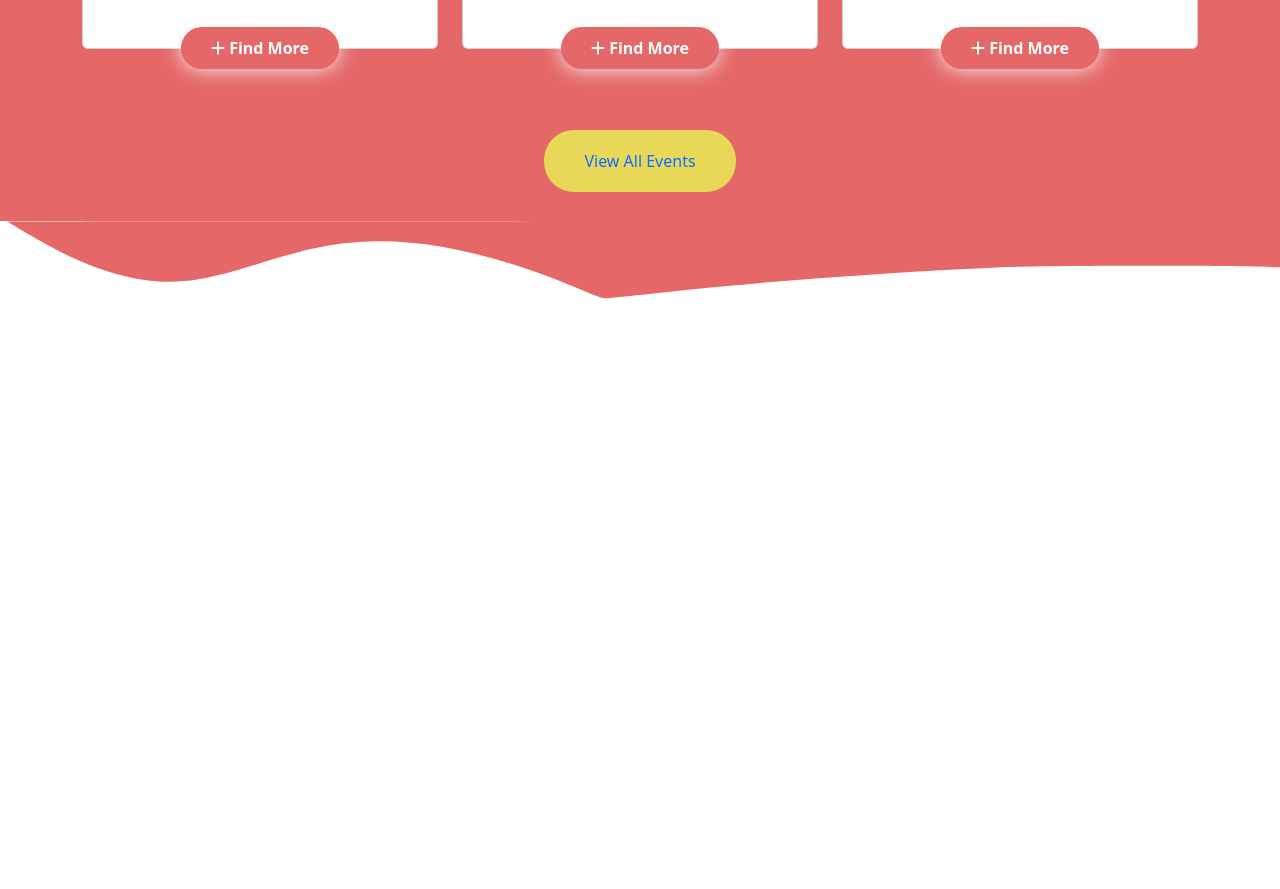
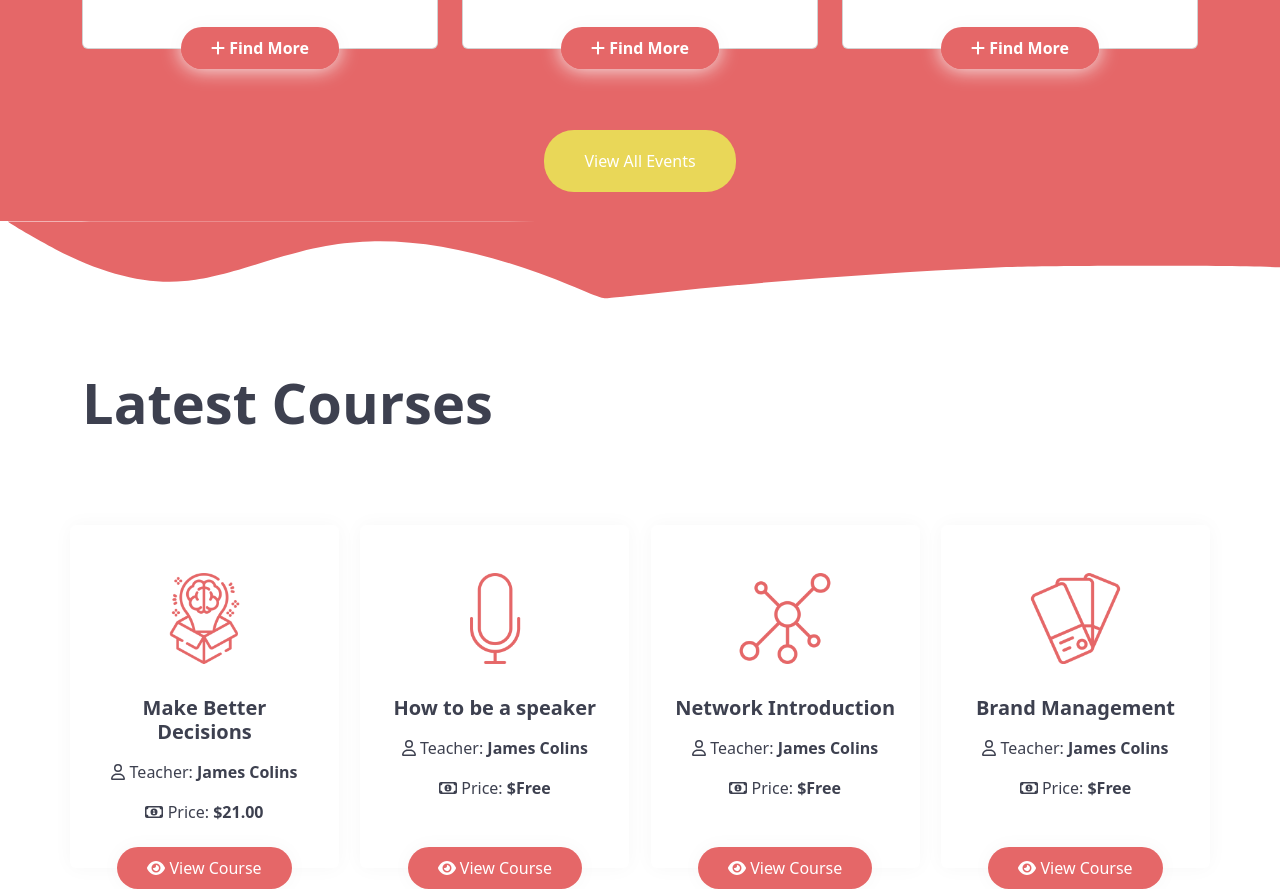
Before and after one commit to TALEX1995/Midterm-Project, a Vue app: page / in a window 1280 px wide. Shown: the part 3780-4669 px from the top of the page. Before the commit the page ends 4101 px from the top, so only its background shows below. Built offline with nearby package versions, Linux system fonts and the light colour scheme.

Commit message:
Added MainSectionCourses

```diff
--- a/src/components/AppMain.vue
+++ b/src/components/AppMain.vue
@@ -3,10 +3,11 @@ import MainSectionCourses from './MainSubComponents/MainSectionCourses.vue';
 import MainSectionFaculties from './MainSubComponents/MainSectionFaculties.vue';
 import MainSectionUniversityYear from './MainSubComponents/MainSectionUniversityYear.vue';
 import MainUpcomingEvents from './MainSubComponents/MainUpcomingEvents.vue';
+import MainSectionLatestCourses from './MainSubComponents/MainSectionLatestCourses.vue';
 
 export default {
     components: {
-        MainSectionCourses, MainSectionFaculties, MainSectionUniversityYear, MainUpcomingEvents,
+        MainSectionCourses, MainSectionFaculties, MainSectionUniversityYear, MainUpcomingEvents, MainSectionLatestCourses,
     }
 }
 </script>
@@ -18,6 +19,7 @@ export default {
         <MainSectionFaculties />
         <MainSectionUniversityYear />
         <MainUpcomingEvents />
+        <MainSectionLatestCourses />
     </main>
 </template>
 
--- /dev/null
+++ b/src/components/MainSubComponents/CreateCardLatestCourses.vue
@@ -0,0 +1,65 @@
+<script>
+export default {
+    props: {
+        course: Object,
+    }
+}
+</script>
+
+<template>
+    <div class="row g-3 justify-content-between">
+        <div class="card">
+            <!-- Img -->
+            <img :src="course.imgUrl" class="card-img-top w-50 p-3 pt-5" :alt="course.name">
+
+            <!-- Card Text -->
+            <div class="card-body text-center">
+                <h5 class="pb-2">{{ course.name }}</h5>
+                <p><font-awesome-icon :icon="['far', 'user']" /> Teacher: <span>{{ course.teacher }}</span></p>
+                <p><font-awesome-icon :icon="['far', 'money-bill-1']" /> Price: <span>{{ course.price }}</span></p>
+            </div>
+
+            <!-- Link -->
+            <div class="text-center link-container">
+                <a href="#">
+                    <font-awesome-icon :icon="['fas', 'eye']" />
+                    View Course
+                </a>
+            </div>
+        </div>
+    </div>
+</template>
+
+
+<style lang="scss" scoped>
+@use '../../assets/scss/vars' as *;
+@use '../../assets/scss/mixins' as *;
+
+img {
+    margin: 0 auto;
+}
+
+h5 {
+    font-weight: 800;
+}
+
+.card {
+    box-shadow: 0 0 20px $box-shadow-color;
+    color: $dark-gray-text;
+    border: none;
+
+    a {
+        color: $white;
+        @include small-button($salmon);
+        box-shadow: 0 0 20px $box-shadow-color;
+    }
+}
+
+.link-container {
+    margin-bottom: -12px;
+}
+
+span {
+    font-weight: 700;
+}
+</style>
--- /dev/null
+++ b/src/components/MainSubComponents/MainSectionLatestCourses.vue
@@ -0,0 +1,54 @@
+<script>
+import CreateCardLatestCourses from './CreateCardLatestCourses.vue';
+export default {
+    data() {
+        return {
+            latestCourses:
+                [
+                    {
+                        imgUrl: '/src/assets/img/Decisions-icon.png',
+                        name: 'Make Better Decisions',
+                        teacher: 'James Colins',
+                        price: '$21.00'
+                    },
+                    {
+                        imgUrl: '/src/assets/img/Speaker-icon.png',
+                        name: 'How to be a speaker',
+                        teacher: 'James Colins',
+                        price: '$Free'
+                    },
+                    {
+                        imgUrl: '/src/assets/img/Network-icon.png',
+                        name: 'Network Introduction',
+                        teacher: 'James Colins',
+                        price: '$Free'
+                    },
+                    {
+                        imgUrl: '/src/assets/img/Brand-icon.png',
+                        name: 'Brand Management',
+                        teacher: 'James Colins',
+                        price: '$Free'
+                    }
+                ]
+        }
+    },
+    components: { CreateCardLatestCourses }
+
+
+}
+</script>
+
+
+<template>
+    <section class="container">
+        <!-- Title -->
+        <h1 class="h1-big-size py-5">Latest Courses</h1>
+        <div class="row row-cols-4 justify-content-between">
+            <!-- Card -->
+            <CreateCardLatestCourses v-for="course in latestCourses" :course="course" />
+        </div>
+    </section>
+</template>
+
+
+<style></style>
--- a/src/components/MainSubComponents/MainUpcomingEvents.vue
+++ b/src/components/MainSubComponents/MainUpcomingEvents.vue
@@ -14,6 +14,7 @@ export default {
                 <img class="calendar pb-2" src="../../assets/img/upcoming-events-calendar-icon.png" alt="Clock">
                 <h1>Upcoming Events</h1>
             </div>
+            <!-- Card -->
             <div class="row row-cols-3">
                 <CreateCardUpcomingEvents :date="'20 May 21:30 PM'" />
                 <CreateCardUpcomingEvents :date="'24 Mar 18:00 PM'" />
@@ -22,9 +23,10 @@ export default {
         </div>
 
         <div class="text-center pb-5 show-events-container">
-            <a class="show-events" href="#">View All Events</a>
+            <a class="show-events text-white" href="#">View All Events</a>
         </div>
     </section>
+    <!-- Wave bottom -->
     <div class="wave-bottom">
 
     </div>
--- a/src/main.js
+++ b/src/main.js
@@ -10,13 +10,13 @@ import { library } from '@fortawesome/fontawesome-svg-core'
 import { FontAwesomeIcon } from '@fortawesome/vue-fontawesome'
 
 /* import specific icons */
-import { faCaretDown, faMagnifyingGlass, faUserPlus, faPlus } from '@fortawesome/free-solid-svg-icons';
+import { faCaretDown, faMagnifyingGlass, faUserPlus, faPlus, faEye } from '@fortawesome/free-solid-svg-icons';
 
-import { faCalendarDays } from '@fortawesome/free-regular-svg-icons'
+import { faCalendarDays, faUser, faMoneyBill1 } from '@fortawesome/free-regular-svg-icons'
 
 
 /* add icons to the library */
-library.add(faCaretDown, faMagnifyingGlass, faUserPlus, faCalendarDays, faPlus)
+library.add(faCaretDown, faMagnifyingGlass, faUserPlus, faCalendarDays, faPlus, faUser, faMoneyBill1, faEye)
 
 import App from './App.vue'
 
```
